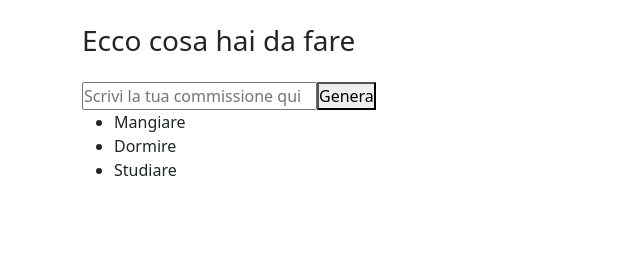
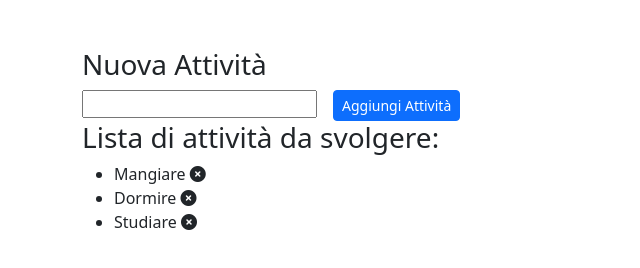
Before and after one commit to macchiagabriele13/vue-todolist, a plain HTML site: page index.html in a window 1280 px wide. Shown: the whole page, without its empty margins (0-640 px from the left). Drawn offline with nearby package versions, Linux system fonts and the light colour scheme.

Commit message:
Modifiche To do List finale

```diff
--- a/assets/js/app.js
+++ b/assets/js/app.js
@@ -43,16 +43,33 @@ createApp({
     }
   },
   methods: {
-    addTask(){
-        console.log('Hai cliccato qui');
-        console.log(this.newTask);
+    removeTask(index) {
+      //console.log("Ho cliccato sulla X", index);
+      this.tasks.splice(index, 1);
+    },
 
-        const newTask = {
-          ...this.newTask
-        }
+    addTask() {
+      //console.log("ho cliccato");
+      console.log(this.newTask.text.length);
 
-        this.tasks.unshift(newTask)
-        this.newTask.text = ''
-    }
-  }
-}).mount('#app')
+      if (this.newTask.text.length < 4 || this.newTask.text.trim().length === 0) {
+        this.warning = true;
+      } else {
+        this.warning = false;
+        this.tasks.unshift(this.newTask);
+        //console.log(this.tasks);
+        //manca come pulire l'input text
+        this.newTask = {
+          text: "",
+          done: false,
+        };
+      }
+    },
+
+    barred(index) {
+      //console.log("cliccato sul testo di" ,index);
+      //console.log(this.tasks[index].done);
+      this.tasks[index].done = !this.tasks[index].done;
+    },
+  },
+}).mount("#app");
--- a/index.html
+++ b/index.html
@@ -16,20 +16,38 @@
 </head>
 
 <body>
-    <div id="app">
-        <div class="container">
-            <div class="generator">
-                <h3 class="my-4">Ecco cosa hai da fare</h3>
-                <input type="text" v-model="newTask.text" placeholder="Scrivi la tua commissione qui">
-                <button @click="addTask">Genera</button>
+
+        <div class="container mt-5">
+            <div id="app">
+              <div class="task_list">
+                <div class="addTask">
+                  <h3>Nuova Attività</h3>
+                  <input type="text" v-model="newTask.text" @keyup.enter="addTask" />
+                  <button class="btn btn-primary btn-sm ms-3" @click="addTask">Aggiungi Attività</button>
+
+                  <div class="text-danger" v-show="warning">
+                    Attenzione! L'attività inserita deve avere almeno 4 caratteri
+                  </div>
+                </div>
+
+                <h3>Lista di attività da svolgere:</h3>
+                <ul v-if="tasks.length !== 0">
+                  <li
+                    v-for="(task, index) in tasks"
+                    :class="task.done === true ? 'done' : ''"
+                    @click.stop="barred(index)"
+                  >
+                    {{task.text}}
+                    <i
+                      class="fa-solid fa-times-circle"
+                      @click.stop="removeTask(index)"
+                    ></i>
+                  </li>
+                </ul>
+                <p v-else>Bravo, hai terminato tutte le cose da fare!</p>
+              </div>
             </div>
-            <div class="main_tasks">
-                <ul>
-                    <li v-for="task in tasks" >{{task.text}}</li>
-                </ul>
-
-            </div>
-        </div>
+          </div>
 
 
 
```
